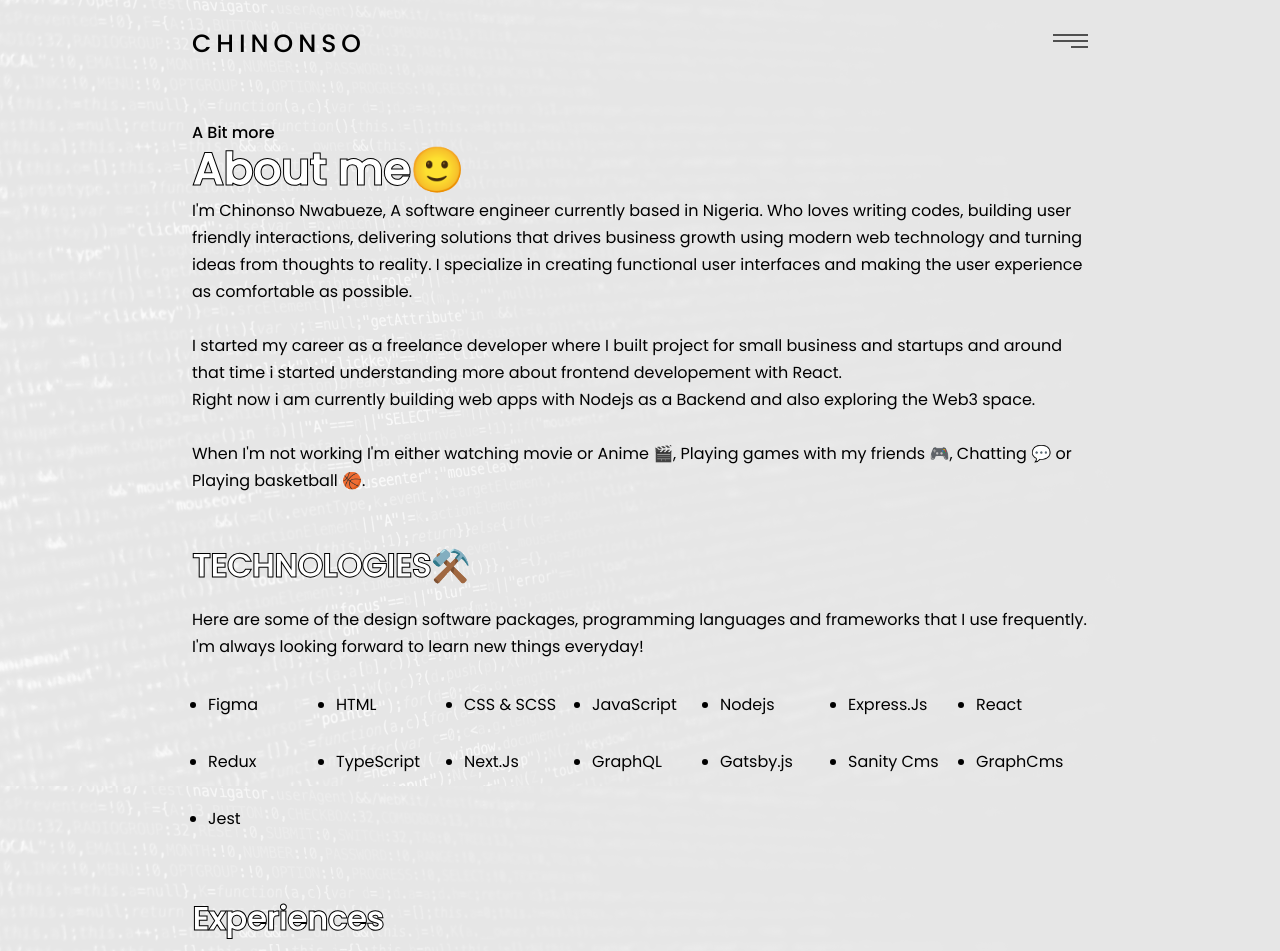
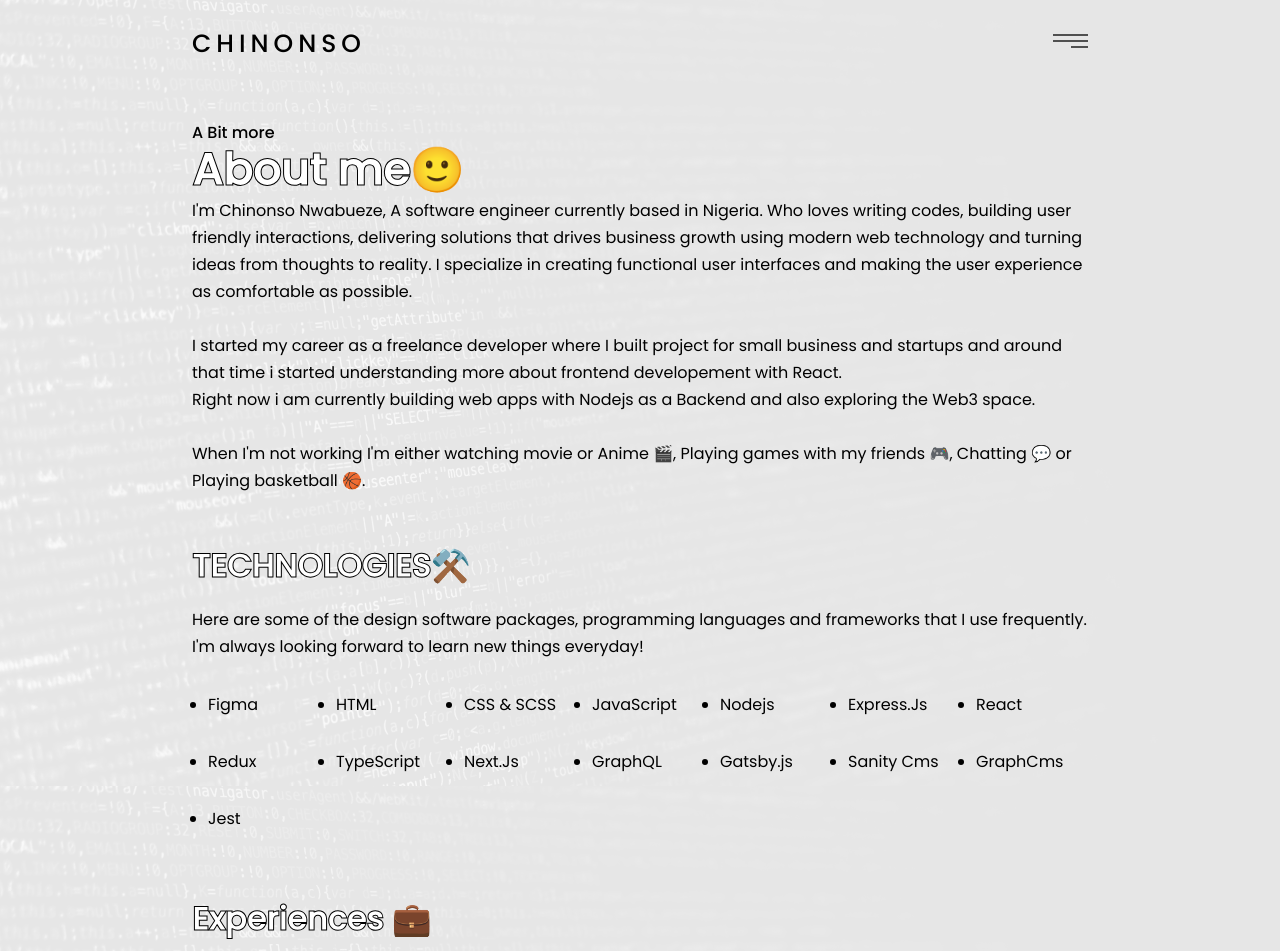
Before and after one commit to nwabuezenonso/v1portfolio, a React (Create React App) app: page /about in a window 1280 px wide. Shown: the top 951 px of the page. Built offline with nearby package versions, Linux system fonts and the light colour scheme.

Commit message:
styling the heading section of the experience section

```diff
--- a/src/containers/About/About.jsx
+++ b/src/containers/About/About.jsx
@@ -37,7 +37,7 @@
         </div>
 
         <div className='experience'>
-          <h1>Experiences</h1>
+          <h1>Experiences  <span role='img' aria-label='smiley face'>💼</span></h1>
           <p>I have developed problem solving projects in collaboration with developers and clients, ranging from individuals to startups and non-profit organizations. See my <a href='/'>resume</a>  or visit my <a href='/'>LinkedIn profile</a>  for additional information.</p>
         </div>
 
```
